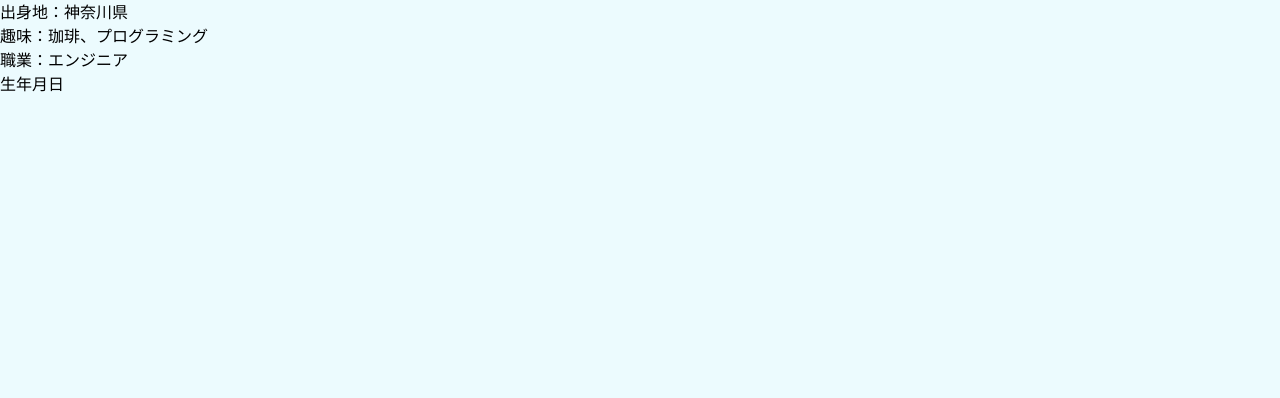
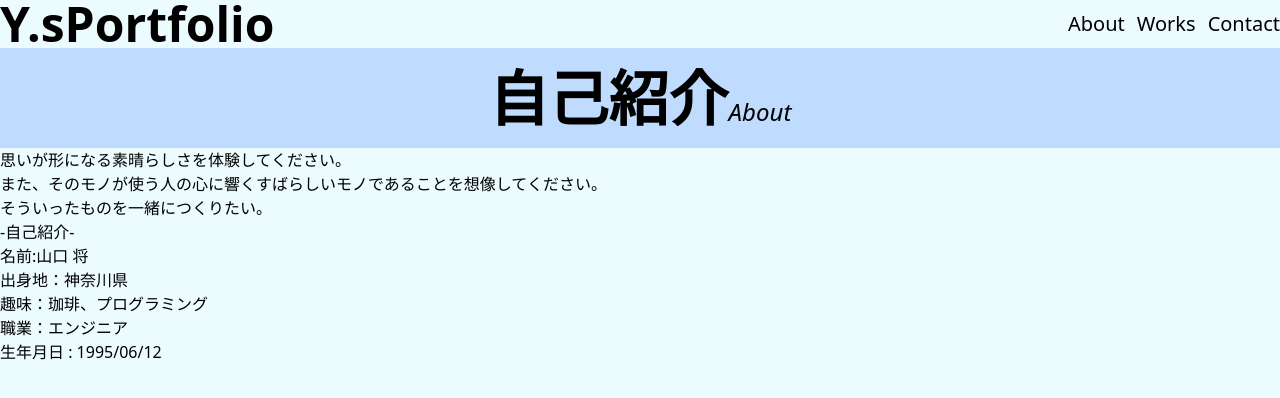
Before and after one commit to chikotaro/portfolio-v2, a Next.js app: page /about in a window 1280 px wide. Shown: the top 398 px of the page. Built offline with nearby package versions, Linux system fonts and the light colour scheme; what tailwindcss-filters would draw is missing.

Commit message:
♻️ Heroコンポーネントの追加

```diff
--- /dev/null
+++ b/src/Hero/index.tsx
@@ -0,0 +1,26 @@
+import React from "react";
+
+interface HeroProps {
+	title: string;
+	subTitle?: string;
+	backgroundImage?: string;
+}
+
+export const Hero: React.FC<HeroProps> = ({
+	title,
+	subTitle,
+	backgroundImage,
+}) => {
+	return (
+		<div className="bg-blue-200 py-5">
+			<div className="container mx-auto">
+				<div className="flex  items-end justify-center">
+					<h1 className="text-4xl font-bold sm:text-6xl">{title}</h1>
+					{subTitle && (
+						<p className="mt-1 text-xl italic sm:text-2xl">{subTitle}</p>
+					)}
+				</div>
+			</div>
+		</div>
+	);
+};
--- a/src/pages/about/index.tsx
+++ b/src/pages/about/index.tsx
@@ -1,12 +1,26 @@
+import { Header } from "src/component/Header";
+import { Hero } from "src/Hero";
+
 export {};
 
 const About = () => {
 	return (
 		<div>
-			<p>出身地：神奈川県</p>
-			<p>趣味：珈琲、プログラミング</p>
-			<p>職業：エンジニア</p>
-			<p>生年月日</p>
+			<Header />
+			<Hero title="自己紹介" subTitle="About" />
+			<p>思いが形になる素晴らしさを体験してください。</p>
+			<p>
+				また、そのモノが使う人の心に響くすばらしいモノであることを想像してください。
+			</p>
+			<p>そういったものを一緒につくりたい。</p>
+			<div>
+				<h2>-自己紹介-</h2>
+				<p>名前:山口 将</p>
+				<p>出身地：神奈川県</p>
+				<p>趣味：珈琲、プログラミング</p>
+				<p>職業：エンジニア</p>
+				<p>生年月日 : 1995/06/12</p>
+			</div>
 		</div>
 	);
 };
--- a/src/pages/contact/index.tsx
+++ b/src/pages/contact/index.tsx
@@ -1,8 +1,12 @@
 import React from "react";
+import { Header } from "src/component/Header";
+import { Hero } from "src/Hero";
 
 const Contact = () => {
 	return (
 		<div>
+			<Header />
+			<Hero title="お問い合わせ" subTitle="Contact" />
 			<h1>Contact Page</h1>
 			{/* 他のコンテンツ */}
 		</div>
--- a/src/pages/works/index.tsx
+++ b/src/pages/works/index.tsx
@@ -1,8 +1,12 @@
 import React from "react";
+import { Header } from "src/component/Header";
+import { Hero } from "src/Hero";
 
 const Works = () => {
 	return (
 		<div>
+			<Header />
+			<Hero title="実績紹介" subTitle="Works" />
 			<h1>Works Page</h1>
 			{/* 他のコンテンツ */}
 		</div>
```
